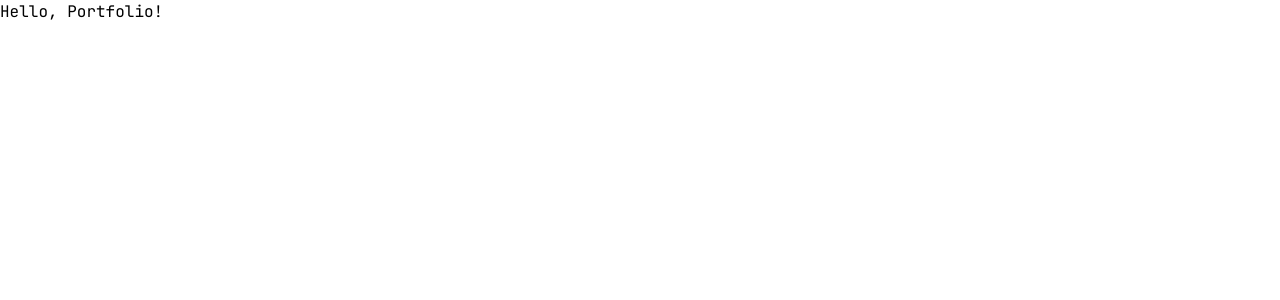
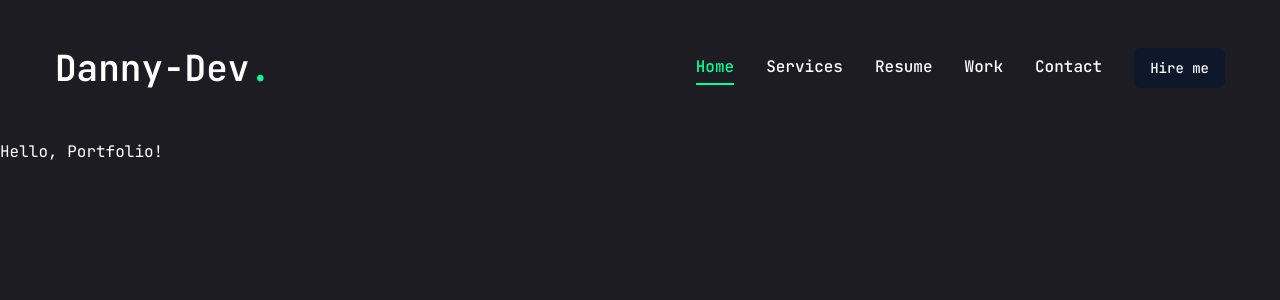
Before and after one commit to Danindu-Seniya/danny-dev-portfolio, a Next.js app: page / in a window 1280 px wide. Shown: the top 300 px of the page. Built offline with nearby package versions, Linux system fonts and the light colour scheme.

Commit message:
Create navbar

```diff
--- a/app/globals.css
+++ b/app/globals.css
@@ -4,6 +4,6 @@
 
 @layer base {
   body{
-    @apply font-primary;
+    @apply font-primary bg-primary text-white leading-loose;
   }
 }
--- a/app/layout.tsx
+++ b/app/layout.tsx
@@ -2,6 +2,9 @@
 import { Inter } from "next/font/google";
 import { JetBrains_Mono } from "next/font/google";
 import "./globals.css";
+
+//components
+import Header from "@/components/Header";
 
 const jetbrainsMono = JetBrains_Mono({
   subsets: ["latin"],
@@ -21,7 +24,10 @@
 }>) {
   return (
     <html lang="en">
-      <body className={jetbrainsMono.variable}>{children}</body>
+      <body className={jetbrainsMono.variable}>
+        <Header />
+        {children}
+        </body>
     </html>
   );
 }
--- /dev/null
+++ b/components/Header.tsx
@@ -0,0 +1,33 @@
+import Link from "next/link";
+import { Button } from "./ui/button";
+import Nav from "./Nav";
+
+const Header = () => {
+  return (
+    <header className="py-8 xl:py-12 text-white">
+      <div className="container mx-auto flex justify-between items-center">
+        {/* Logo */}
+        <Link href="/">
+          <h1 className="text-4xl font-semibold">
+            Danny-Dev<span className="text-accent">.</span>
+          </h1>
+        </Link>
+
+        {/* Desktop Nav & hire me button */}
+        <div className="hidden xl:flex items-center gap-8">
+          <Nav />
+          <Link href="/contact">
+          <Button>Hire me</Button>
+          </Link>
+        </div>
+
+        {/* Mobile Nav */}
+        <div className="xl:hidden">
+          mobile nav
+        </div>
+      </div>
+    </header>
+  );
+};
+
+export default Header;
--- /dev/null
+++ b/components/Nav.tsx
@@ -0,0 +1,49 @@
+"use client";
+
+import Link from "next/link";
+import { usePathname } from "next/navigation";
+
+
+const links = [
+  {
+    name: "home",
+    path: "/",
+  },
+  {
+    name: "services",
+    path: "/services",
+  },
+  {
+    name: "resume",
+    path: "/resume",
+  },
+  {
+    name: "work",
+    path: "/work",
+  },
+  {
+    name: "contact",
+    path: "/contact",
+  },
+];
+const Nav = () => {
+  const pathname = usePathname();
+  return (
+    <nav className="flex gap-8 ">
+      {links.map((link, index) => {
+        return (
+          <Link
+          href={link.path}
+          key={index}
+          className={`${
+          link.path === pathname && "text-accent border-b-2 border-accent"
+          } capitalize font-medium hover:text-accent transition-all}`}>
+            {link.name}
+          </Link>
+        );
+      })}
+    </nav>
+  );
+};
+
+export default Nav;
--- a/tailwind.config.ts
+++ b/tailwind.config.ts
@@ -24,6 +24,13 @@
       primary:"var(--font-jetbrainsMono)",
     },
     extend: {
+      colors: {
+        primary: '#1c1c22',
+        accent: {
+          DEFAULT:"#00ff99",
+          hover:"#00e187",
+        }
+      },
       keyframes: {
         "accordion-down": {
           from: { height: "0" },
```
